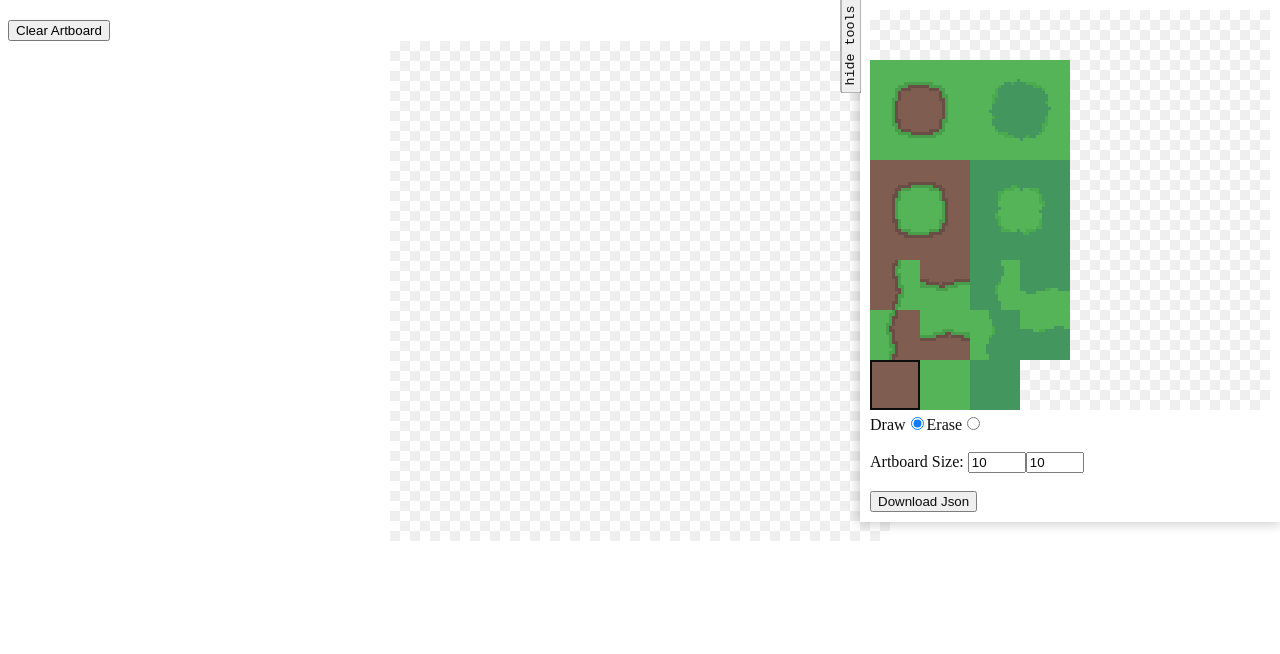
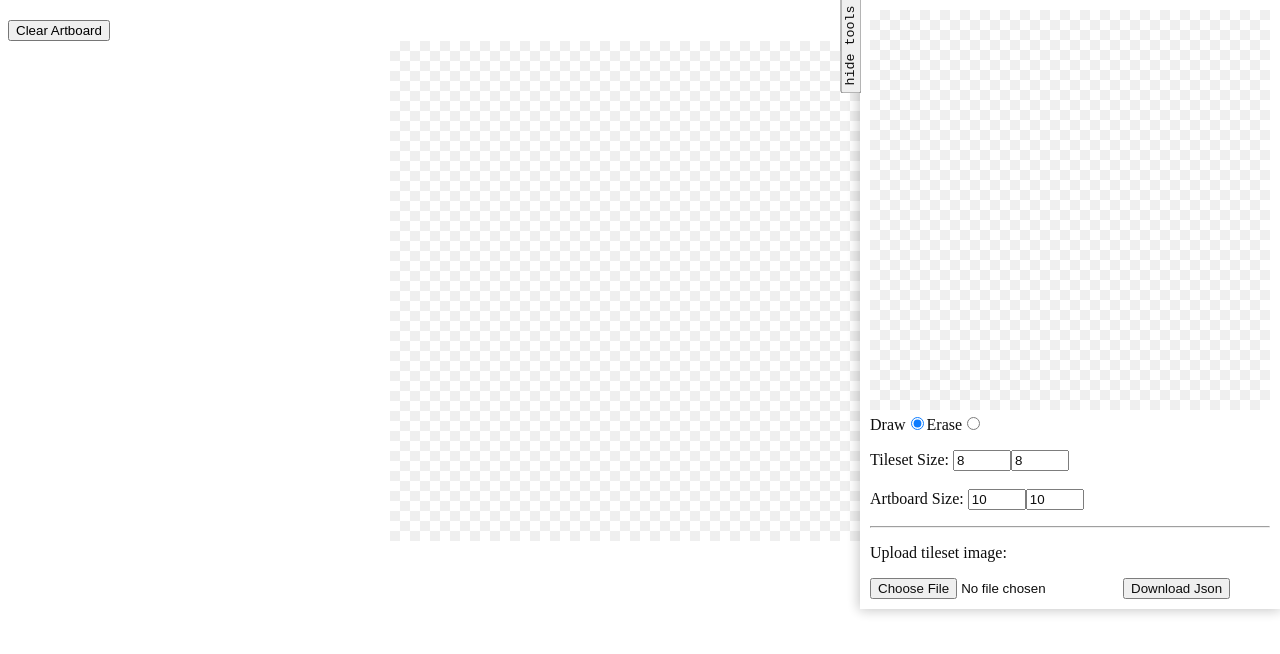
Before and after one commit to trevsm/tileset-map-painter, a React (Create React App) app: page / in a window 1280 px wide. Shown: the top 654 px of the page. Built offline with nearby package versions, Linux system fonts and the light colour scheme.

Commit message:
Able to change tileset

```diff
--- a/src/components/Artboard.tsx
+++ b/src/components/Artboard.tsx
@@ -5,11 +5,7 @@ import { useCanvasContext } from "../hooks/useCanvasContext";
 import { useSprite } from "../hooks/useSprite";
 import { Tile, useTileGrid } from "../hooks/useTileGrid";
 import { Tool, useTools } from "../hooks/useTools";
-import {
-  convertToRealPosition,
-  downloadObjectAsJson,
-  getMouseTilePosition,
-} from "../tools";
+import { convertToRealPosition, getMouseTilePosition } from "../tools";
 
 const Board = styled.canvas<{ tool: Tool }>`
   display: block;
@@ -23,7 +19,7 @@ const ArtboardContainer = styled.div`
 `;
 
 export default function Artboard() {
-  const { currentTile, tilesetSource, setTilesetSource } = useSprite();
+  const { currentTile, tilesetSource } = useSprite();
   const { selectedTool } = useTools();
   const {
     dimensions,
@@ -167,7 +163,6 @@ export default function Artboard() {
   useEffect(() => {
     if (!boardRef.current) return;
 
-    const { tilesetPath } = config;
     const grid = getGrid();
 
     boardRef.current.width =
@@ -180,16 +175,12 @@ export default function Artboard() {
     boardContext.imageSmoothingEnabled = false;
     setContext(boardContext);
 
-    const image = new Image();
-    image.src = require("../" + tilesetPath);
-    image.onload = () => {
-      setTilesetSource(image);
-
-      if (grid.length)
-        writeToBoard({ altContext: boardContext, altImage: image });
-      else initilizeGrid();
-    };
-  }, []);
+    if (tilesetSource) {
+      if (grid.length) {
+        writeToBoard({ altContext: boardContext });
+      } else initilizeGrid();
+    }
+  }, [tilesetSource]);
 
   const firstMount = useRef(false);
   useEffect(() => {
--- a/src/components/TilesetPicker.tsx
+++ b/src/components/TilesetPicker.tsx
@@ -10,7 +10,8 @@ const Tileset = styled.canvas`
 `;
 
 export function TilesetPicker() {
-  const { tilesetSource, setTilesetSource, setCurrentTile } = useSprite();
+  const { tilesetSource, setCurrentTile, getStoredSource, setTilesetSource } =
+    useSprite();
   const [useStore] = useState(() => useCanvasContext());
   const { context, setContext, drawRect } = useStore();
 
@@ -60,7 +61,7 @@ export function TilesetPicker() {
   useEffect(() => {
     if (!tilesetRef.current) return;
 
-    const { tileset, scale, quality, tilesetPath } = config;
+    const { tileset, scale, quality } = config;
 
     tilesetRef.current.width = tileset.widthCount * scale[0] * quality;
     tilesetRef.current.height = tileset.heightCount * scale[1] * quality;
@@ -70,16 +71,9 @@ export function TilesetPicker() {
     tilesetContext.imageSmoothingEnabled = false;
     setContext(tilesetContext);
 
-    // load tileset image
-    const image = new Image();
-    image.src = require("../" + tilesetPath);
-
-    // set tileset image & draw image to tileset canvas
-    image.onload = () => {
-      setTilesetSource(image);
-      if (tilesetContext && tilesetRef.current) {
+    if (tilesetSource) {
       tilesetContext.drawImage(
-          image,
+        tilesetSource,
         0,
         0,
         tilesetRef.current.width,
@@ -100,9 +94,18 @@ export function TilesetPicker() {
         position: { x: X + padding / 2, y: Y + padding / 2 },
         outline: config.tileset.outline,
       });
+    } else {
+      const imageSrc = getStoredSource();
+      if (imageSrc) {
+        const image = new Image();
+        image.src = imageSrc;
+        image.onload = () => {
+          setTilesetSource(image);
+        };
+        return;
       }
-    };
-  }, []);
+    }
+  }, [tilesetSource]);
 
   return <Tileset ref={tilesetRef} onMouseDown={handleTilesetClick}></Tileset>;
 }
--- a/src/components/Tools.tsx
+++ b/src/components/Tools.tsx
@@ -1,16 +1,19 @@
 import { useEffect, useState } from "react";
 import styled from "styled-components";
+import { config } from "../config";
 import { useSprite } from "../hooks/useSprite";
 import { useTileGrid } from "../hooks/useTileGrid";
 import { useTools, Tool } from "../hooks/useTools";
 import { downloadObjectAsJson } from "../tools";
+
+const { widthCount, heightCount } = config.tileset;
 
 const SizeInput = styled.input`
   width: 50px;
 `;
 
 export default function Tools() {
-  const { currentTile } = useSprite();
+  const { currentTile, setTilesetSource } = useSprite();
   const { selectedTool, setTool } = useTools();
   const { getDimensions, setDimensions, getGrid } = useTileGrid();
 
@@ -30,6 +33,19 @@ export default function Tools() {
       .filter((_, i) => i < heightCount);
 
     downloadObjectAsJson(finalGrid, "tileset_values");
+  };
+
+  const handleTilesetImageUpload = (e: any) => {
+    const file = e.target.files[0];
+    const reader = new FileReader();
+    reader.readAsDataURL(file);
+    reader.onloadend = function () {
+      const image = new Image();
+      image.src = reader.result as string;
+      image.onload = () => {
+        setTilesetSource(image);
+      };
+    };
   };
 
   useEffect(() => {
@@ -61,6 +77,35 @@ export default function Tools() {
         />
       </label>
       <br />
+      <p>
+        <label>
+          Tileset Size:{" "}
+          <SizeInput
+            type="number"
+            value={widthCount}
+            onChange={(e) => {
+              const value = parseInt(e.target.value);
+              // if (withinLimit(value))
+              //   setDim((state) => ({
+              //     ...state,
+              //     widthCount: value,
+              //   }));
+            }}
+          />
+          <SizeInput
+            type="number"
+            value={heightCount}
+            onChange={(e) => {
+              const value = parseInt(e.target.value);
+              // if (withinLimit(value))
+              //   setDim((state) => ({
+              //     ...state,
+              //     heightCount: value,
+              //   }));
+            }}
+          />
+        </label>
+        <br />
         <br />
         <label>
           Artboard Size:{" "}
@@ -89,8 +134,12 @@ export default function Tools() {
             }}
           />
         </label>
-      <br />
-      <br />
+      </p>
+      <hr />
+      <label>
+        <p>Upload tileset image:</p>
+        <input type="file" onChange={handleTilesetImageUpload} />
+      </label>
       <button onClick={handleDownload}>Download Json</button>
     </div>
   );
--- a/src/config.ts
+++ b/src/config.ts
@@ -1,5 +1,4 @@
 export interface IConfig {
-  tilesetPath: string;
   quality: number;
   scale: [number, number];
   blockSize: number;
@@ -14,7 +13,6 @@ export interface IConfig {
 }
 
 export const config: IConfig = {
-  tilesetPath: "assets/tileset2.png",
   quality: 5,
   scale: [10, 10],
   blockSize: 16,
--- a/src/hooks/useSprite.ts
+++ b/src/hooks/useSprite.ts
@@ -4,14 +4,24 @@ import { Tile } from "./useTileGrid";
 interface SpriteState {
   currentTile: Tile | null;
   tilesetSource: HTMLImageElement | null;
+  getStoredSource: () => string | null;
   setCurrentTile: (tile: { x: number; y: number }) => void;
   setTilesetSource: (source: HTMLImageElement | null) => void;
 }
+
+const sourceKey = "tilset-source";
 
 export const useSprite = create<SpriteState>((set) => ({
   currentTile: { x: 0, y: 0 },
   setCurrentTile: (tile) => set({ currentTile: tile }),
   tilesetSource: null,
-  setTilesetSource: (source: HTMLImageElement | null) =>
-    set({ tilesetSource: source }),
+  getStoredSource: () => {
+    const source = localStorage.getItem(sourceKey);
+    if (source) return source;
+    return null;
+  },
+  setTilesetSource: (source: HTMLImageElement | null) => {
+    set({ tilesetSource: source });
+    localStorage.setItem(sourceKey, source?.src as string);
+  },
 }));
```
Lines whose indentation alone changed are shown as unchanged.
